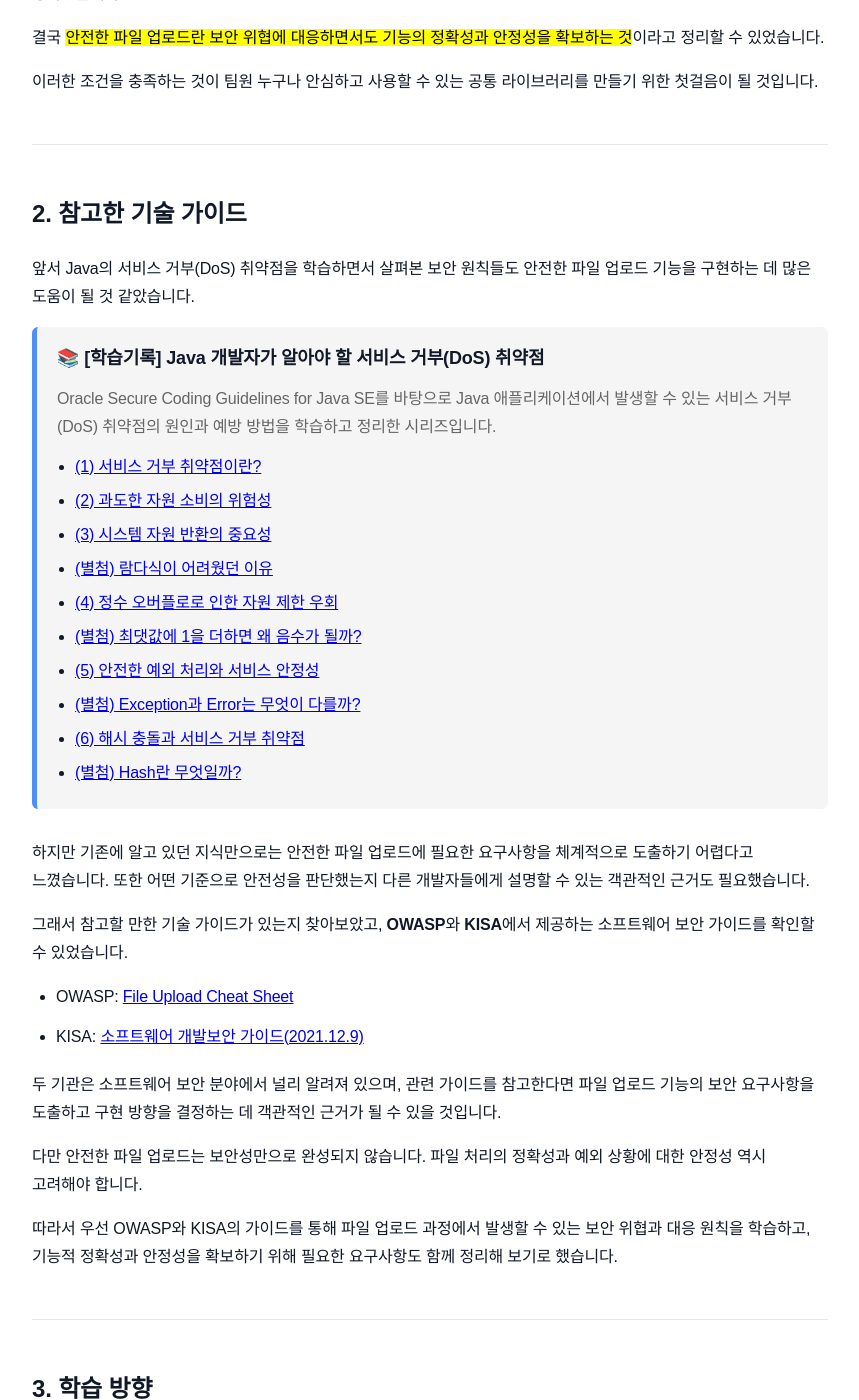
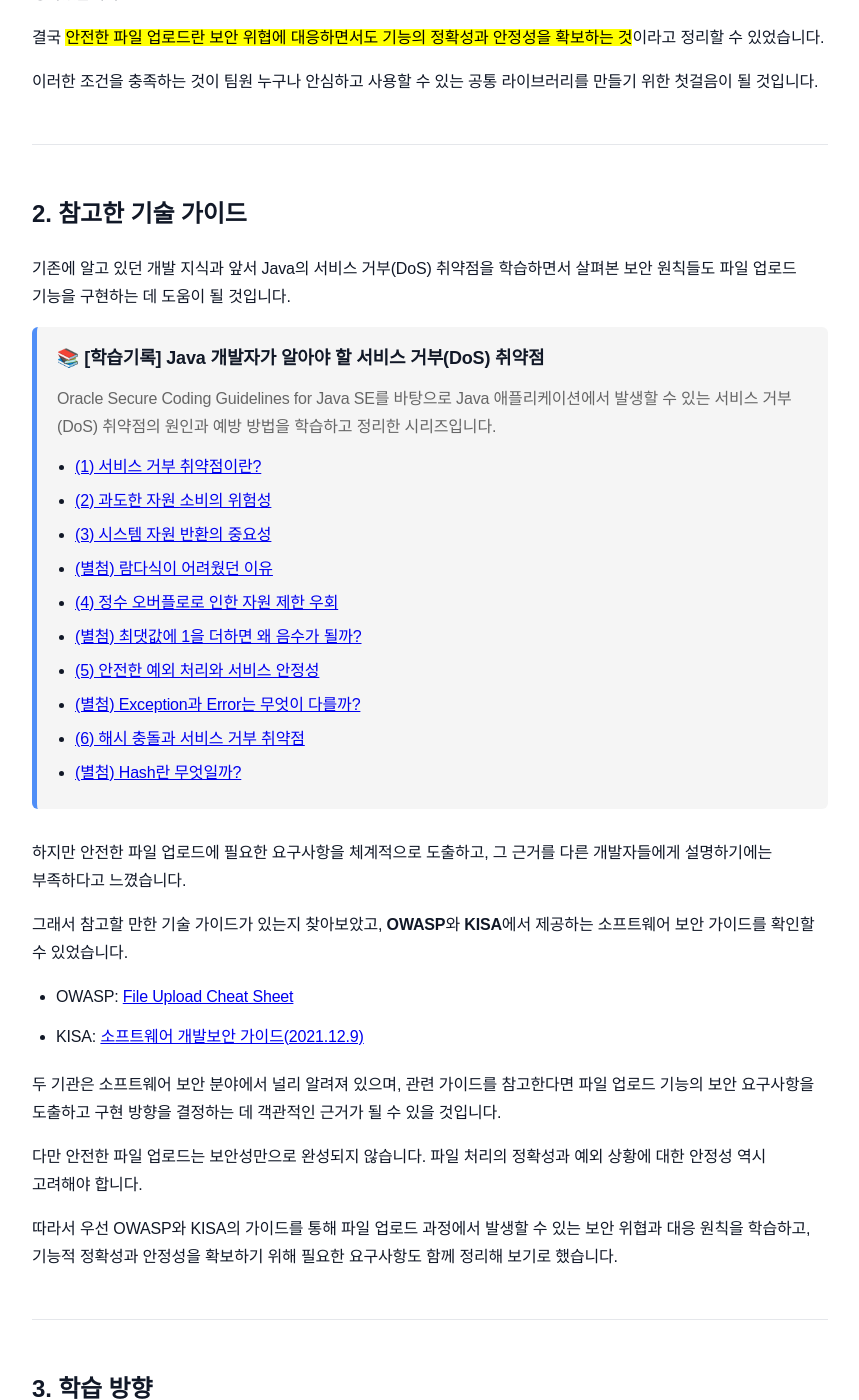
Before and after one commit to sanghoon-lee/sanghoon-lee.github.io, a Jekyll site: the page built from _posts/2026-10-31-upload1.md, in a window 1280 px wide and 1400 px high, scrolled down 1071 px. Shown: the whole window, without its empty margins (210-1069 px from the left). Built offline with Jekyll 4.4.1, drawn with Linux system fonts in a browser that asks for light colours; nearby versions of some CDN libraries; comment, search, counter and statistics services are not loaded.

Commit message:
secure-file-upload1.md 추가

```diff
--- a/_posts/2026-10-31-upload1.md
+++ b/_posts/2026-10-31-upload1.md
@@ -36,11 +36,11 @@ tags:
 
 ## 2. 참고한 기술 가이드
 
-앞서 Java의 서비스 거부(DoS) 취약점을 학습하면서 살펴본 보안 원칙들도 안전한 파일 업로드 기능을 구현하는 데 많은 도움이 될 것 같았습니다.
+기존에 알고 있던 개발 지식과 앞서 Java의 서비스 거부(DoS) 취약점을 학습하면서 살펴본 보안 원칙들도 파일 업로드 기능을 구현하는 데 도움이 될 것입니다.
 
 {% include series-list.html series="dos" %}
 
-하지만 기존에 알고 있던 지식만으로는 안전한 파일 업로드에 필요한 요구사항을 체계적으로 도출하기 어렵다고 느꼈습니다. 또한 어떤 기준으로 안전성을 판단했는지 다른 개발자들에게 설명할 수 있는 객관적인 근거도 필요했습니다.
+하지만 안전한 파일 업로드에 필요한 요구사항을 체계적으로 도출하고, 그 근거를 다른 개발자들에게 설명하기에는 부족하다고 느꼈습니다.
 
 그래서 참고할 만한 기술 가이드가 있는지 찾아보았고, **OWASP**와 **KISA**에서 제공하는 소프트웨어 보안 가이드를 확인할 수 있었습니다.
 
```
